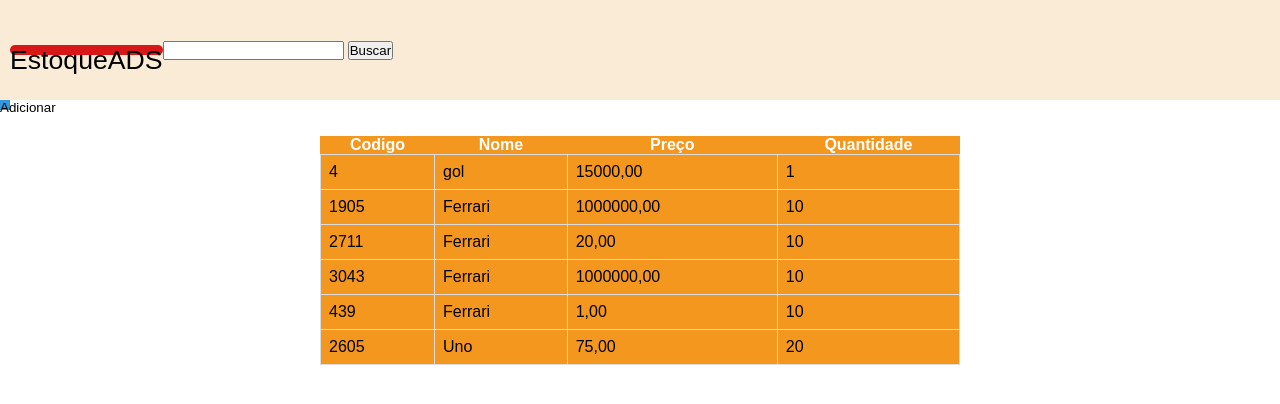
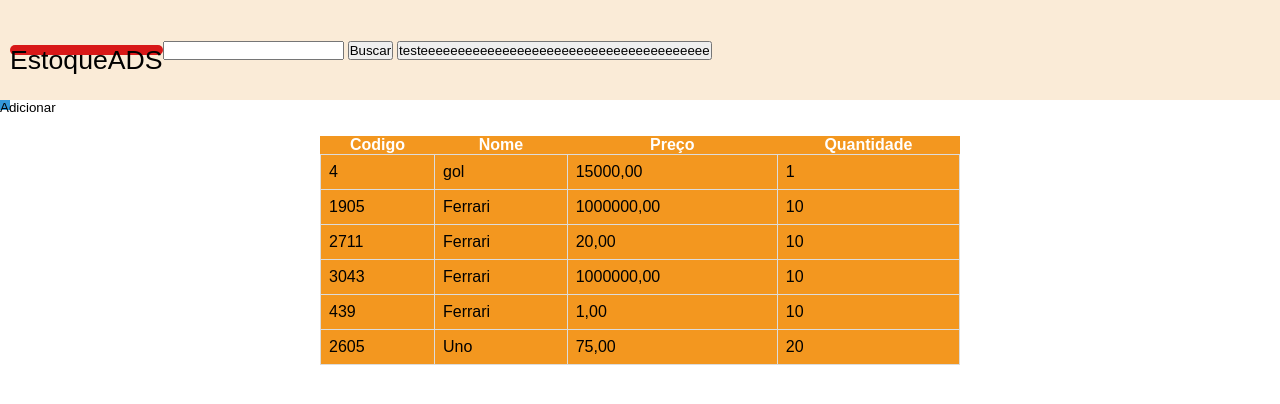
Before and after one commit to chrystian-souza/Back-end-DJANGO, a Django app: page / in a window 1280 px wide. Shown: the top 404 px of the page. Run offline with Django 4.2, Linux system fonts and the light colour scheme; data comes from the database, SQL or seed files in the repository.

Commit message:
commit teste git

```diff
--- a/stockADS/templates/pages/index.html
+++ b/stockADS/templates/pages/index.html
@@ -15,6 +15,7 @@
            <form action="{% url 'search-product' %}">
                 <input type="search" name="q">
                 <button >Buscar</button>
+                <button>testeeeeeeeeeeeeeeeeeeeeeeeeeeeeeeeeeeeeeee</button>
             </form>
         </nav>
     </header>
```
